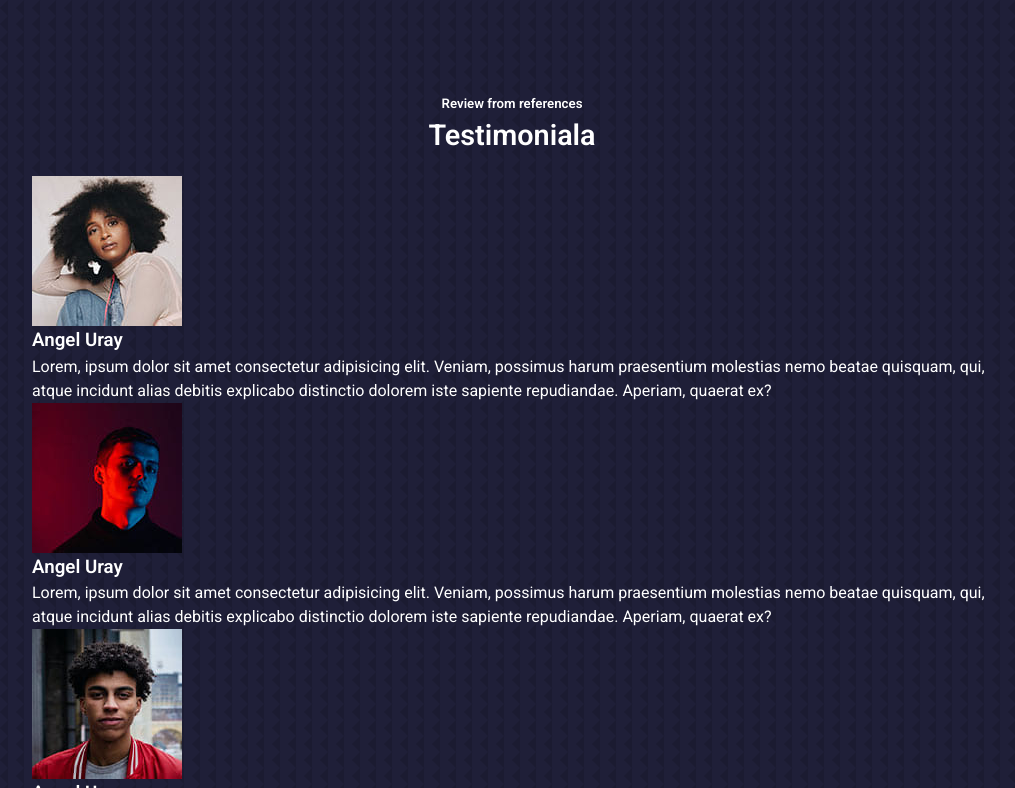
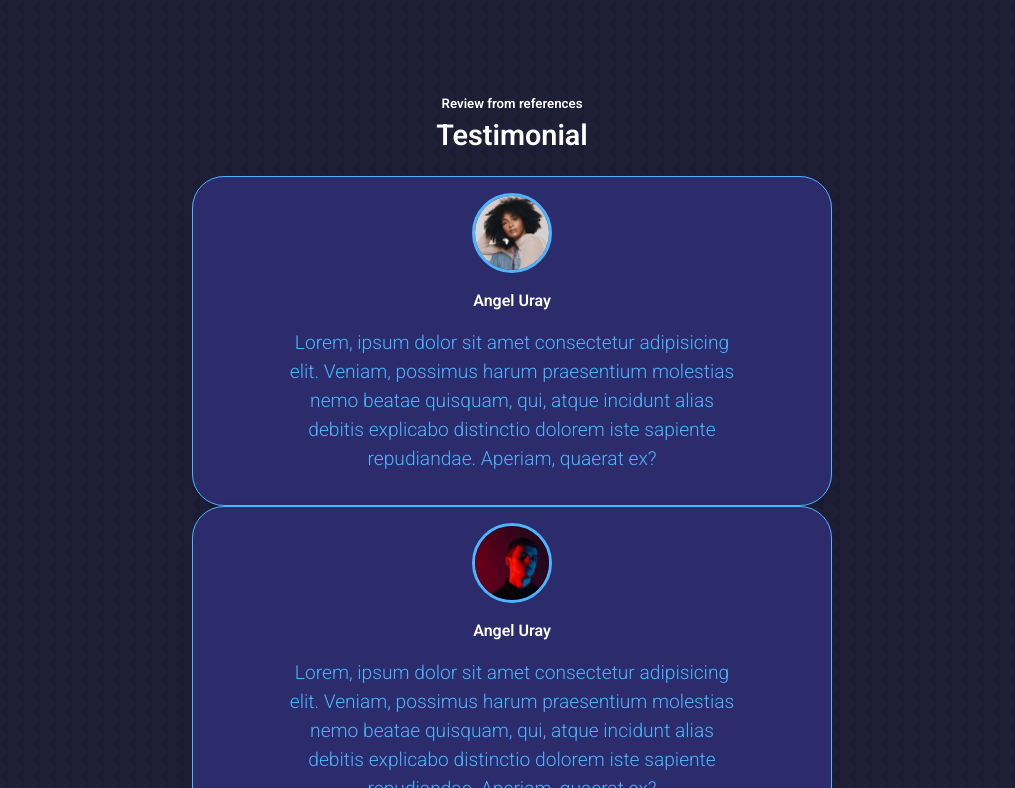
Before and after one commit to robinbenitezmora/Portfolio-Full-Stack-Robin, a React (Create React App) app: page / in a window 1280 px wide. Shown: the part 3472-4260 px from the top of the page, without its empty margins (128-1143 px from the left). Built offline with nearby package versions, Linux system fonts and the light colour scheme.

Commit message:
Add styles to 'testimonial' component

```diff
--- a/src/components/testimonial/Testimonial.jsx
+++ b/src/components/testimonial/Testimonial.jsx
@@ -36,7 +36,7 @@ const Testimonial = () => {
   return (
     <section>
     <h5>Review from references</h5>
-    <h2>Testimoniala</h2>
+    <h2>Testimonial</h2>
 
     <div className='container testimonials__container'>
       {
@@ -45,9 +45,9 @@ const Testimonial = () => {
             <article key={id} className='testimonial__item'>
               <div className='testimonial__item-image'>
                 <img src={image} alt={name} />
-                <h3>{name}</h3>
               </div>
-              <p>{comment}</p>
+              <h4>{name}</h4>
+              <p className='testimonial__item-comment'>{comment}</p>
             </article>
           )
         })
--- a/src/components/testimonial/testimonial.css
+++ b/src/components/testimonial/testimonial.css
@@ -0,0 +1,52 @@
+.container.testimonials__container {
+  width: 50%;
+}
+
+.testimonial__item {
+  display: flex;
+  flex-direction: column;
+  align-items: center;
+  justify-content: center;
+  text-align: center;
+  padding: 1rem;
+  background: var(--color-bg-variant);
+  border-radius: 2rem;
+  border: 1px solid var(--color-primary);
+  box-shadow: 0 0.5rem 1rem rgba(0, 0, 0, 0.1);
+  transition: all 0.3s ease-in-out;
+}
+
+.testimonial__item-image {
+  width: 5rem;
+  aspect-ratio: 1/1;
+  border-radius: 50%;
+  overflow: hidden;
+  margin: 0 auto 1rem;
+  border: 0.2rem solid var(--color-primary);
+}
+
+.testimonial__item-comment {
+  display: block;
+  width: 75%;
+  color: var(--color-primary);
+  font-size: 1.2rem;
+  font-weight: 300;
+  line-height: 1.5;
+  margin: 1rem auto;
+}
+
+@media screen and (max-width: 1024px) {
+  .container.testimonials__container {
+    width: 65%;
+  }
+}
+
+@media screen and (max-width: 768px) {
+  .container.testimonials__container {
+    width: var(--container-width-sm);
+  }
+
+  .testimonial__item-comment {
+    width: var(--container-width-sm);
+  }
+}
```
